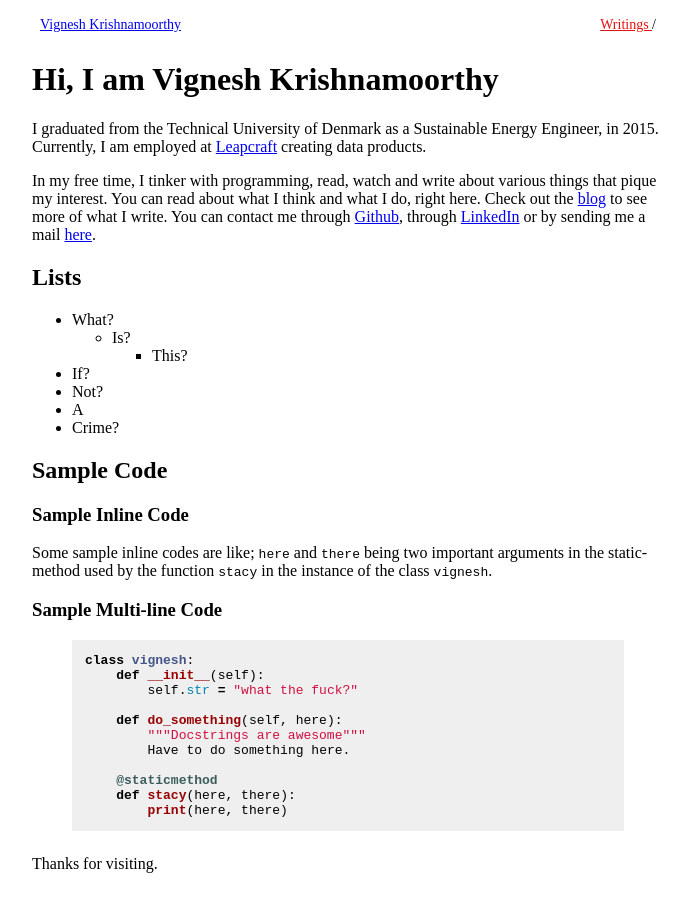
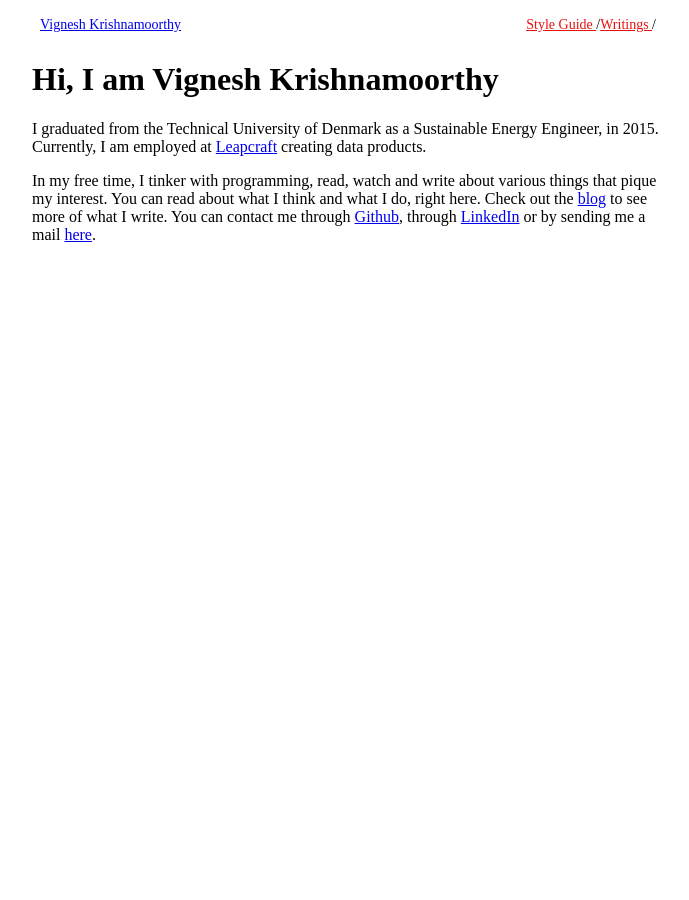
Before and after one commit to vignkri/vignkri.github.io, a Jekyll site: the page built from index.md, in a window 1280 px wide. Shown: the whole page, without its empty margins (292-981 px from the left). Built offline with Jekyll 4.4.1, drawn with Linux system fonts in a browser that asks for light colours; comment, search, counter and statistics services are not loaded.

Commit message:
Add style guide to pages.

```diff
--- a/_data/navigation.yml
+++ b/_data/navigation.yml
@@ -2,3 +2,5 @@
 
 - title: Writings
   url: /blog/
+- title: Style Guide
+  url: /style/
--- a/index.md
+++ b/index.md
@@ -11,39 +11,3 @@
 I graduated from the Technical University of Denmark as a Sustainable Energy Engineer, in 2015. Currently, I am employed at <a href="http://leapcraft.dk">Leapcraft</a> creating data products.
 
 In my free time, I tinker with programming, read, watch and write about various things that pique my interest. You can read about what I think and what I do, right here. Check out the <a href='blog'>blog</a> to see more of what I write. You can contact me through <a href="http://github.com/vignkri">Github</a>, through <a href='https://dk.linkedin.com/in/vigneshkrishnamoorthy'>LinkedIn</a> or by sending me a mail <a href='mailto:k.vignesh.krish@gmail.com?Subject=Hello%20!'>here</a>.
-
-
-## Lists
-
-- What?
-    - Is?
-        - This?
-- If?
-- Not?
-- A
-- Crime?
-
-## Sample Code
-
-### Sample Inline Code
-
-Some sample inline codes are like; `here` and `there` being two important arguments in the static-method used by the function `stacy` in the instance of the class `vignesh`.
-
-
-### Sample Multi-line Code
-
-{% highlight python %}
-class vignesh:
-    def __init__(self):
-        self.str = "what the fuck?"
-
-    def do_something(self, here):
-        """Docstrings are awesome"""
-        Have to do something here.
-
-    @staticmethod
-    def stacy(here, there):
-        print(here, there)
-{% endhighlight %}
-
-Thanks for visiting.
```
Also changed, not shown: style/index.md (added, +49 -0 lines).
